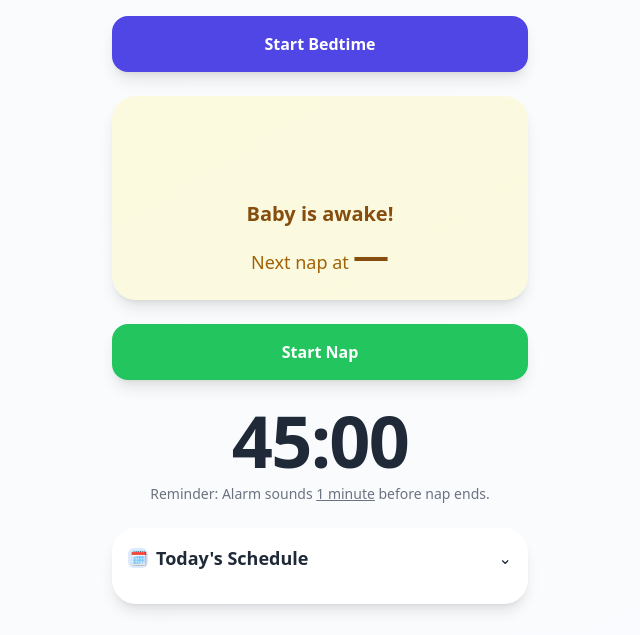
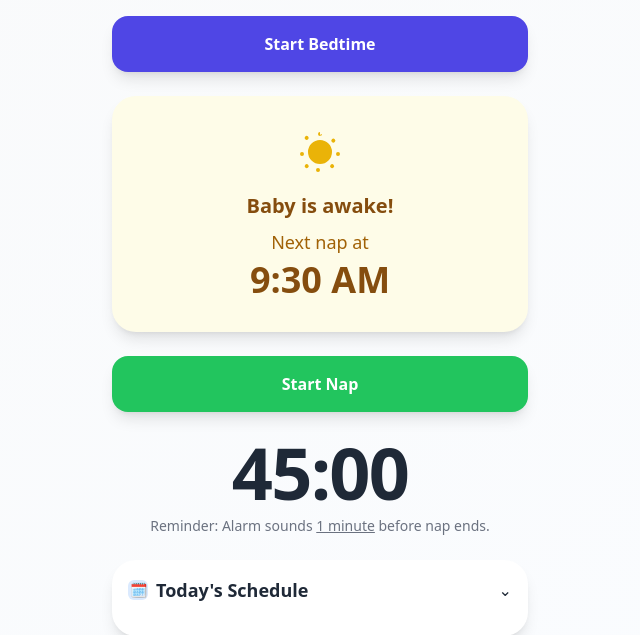
Before and after one commit to chandlershortlidge/baby_timer_app, a Flask app: page / in a window 1280 px wide. Shown: the top 635 px of the page, without its empty margins (320-960 px from the left). Run offline with Flask 3, Linux system fonts and the light colour scheme; data that the repository does not hold is empty; parts of the project's set-up code (start-up, migrations or seed data) failed here and were passed over; some libraries are stand-ins or nearby versions.

Commit message:
main info screen fixed

```diff
--- a/templates/index.html
+++ b/templates/index.html
@@ -17,17 +17,33 @@
     </button>
 
     <!-- Status card -->
-    <div id="status-card" class="bg-yellow-100/50 rounded-3xl p-6 text-center shadow-lg">
-      <div id="status-icon-container" class="w-16 h-16 mx-auto text-yellow-500">
-        <!-- simple placeholders; JS toggles visibility -->
-        <svg id="awake-icon" viewBox="0 0 24 24"></svg>
-        <svg id="asleep-icon" class="hidden" viewBox="0 0 24 24"></svg>
+    <div id="status-card" class="bg-yellow-50 rounded-3xl p-8 text-center shadow-lg">
+      <!-- Icon -->
+      <div id="status-icon-container" class="w-12 h-12 mx-auto text-yellow-500">
+        <!-- Sun (awake) -->
+        <svg id="awake-icon" viewBox="0 0 24 24" fill="currentColor" aria-hidden="true">
+          <path d="M12 18a6 6 0 1 0 0-12 6 6 0 0 0 0 12Zm0-14a1 1 0 0 1 1-1h0a1 1 0 1 1-2 0h0a1 1 0 0 1 1-1ZM12 21a1 1 0 1 1-2 0 1 1 0 0 1 2 0Zm9-9a1 1 0 1 1 0 2 1 1 0 0 1 0-2ZM3 12a1 1 0 1 1 0 2 1 1 0 0 1 0-2Zm14.95-6.364a1 1 0 1 1 1.414 1.414 1 1 0 0 1-1.414-1.414ZM4.636 18.364a1 1 0 1 1 1.414 1.414 1 1 0 0 1-1.414-1.414Zm14.142 1.414a1 1 0 1 1-1.414-1.414 1 1 0 0 1 1.414 1.414ZM6.05 5.636A1 1 0 1 1 4.636 4.222 1 1 0 0 1 6.05 5.636Z"/>
+        </svg>
+        <!-- Moon (asleep) -->
+        <svg id="asleep-icon" class="hidden" viewBox="0 0 24 24" fill="currentColor" aria-hidden="true">
+          <path d="M21 12.79A9 9 0 1 1 11.21 3c.2 0 .41.01.61.03a7 7 0 0 0 9.15 9.15c.02.2.03.41.03.61Z"/>
+        </svg>
       </div>
-      <p id="status-message" class="text-xl font-bold mt-4 text-yellow-800">Baby is awake!</p>
+
+      <!-- “Baby is awake!/asleep!” -->
+      <p id="status-message" class="mt-4 text-xl font-bold text-yellow-800">
+        Baby is awake!
+      </p>
+
+      <!-- “Next nap at / Next wake time is” -->
       <p id="next-nap-container" class="mt-2">
         <span id="next-event-label" class="text-lg text-yellow-700">Next nap at</span>
-        <span id="next-event-time" class="text-4xl font-extrabold text-yellow-800">—</span>
       </p>
+
+      <!-- Big time -->
+      <div class="mt-1">
+        <span id="next-event-time" class="text-4xl font-extrabold text-yellow-800">9:30 AM</span>
+      </div>
     </div>
 
     <!-- Start/Stop Nap -->
```
